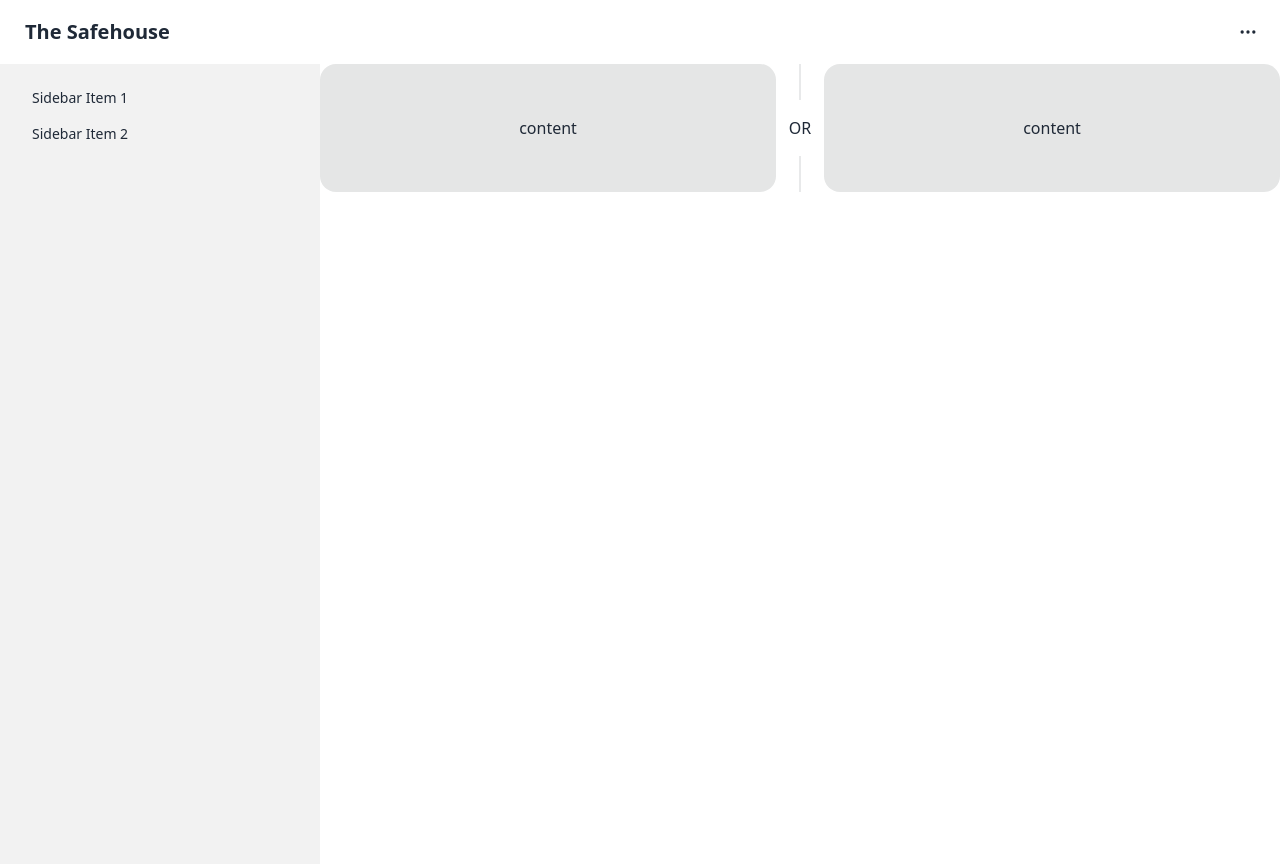
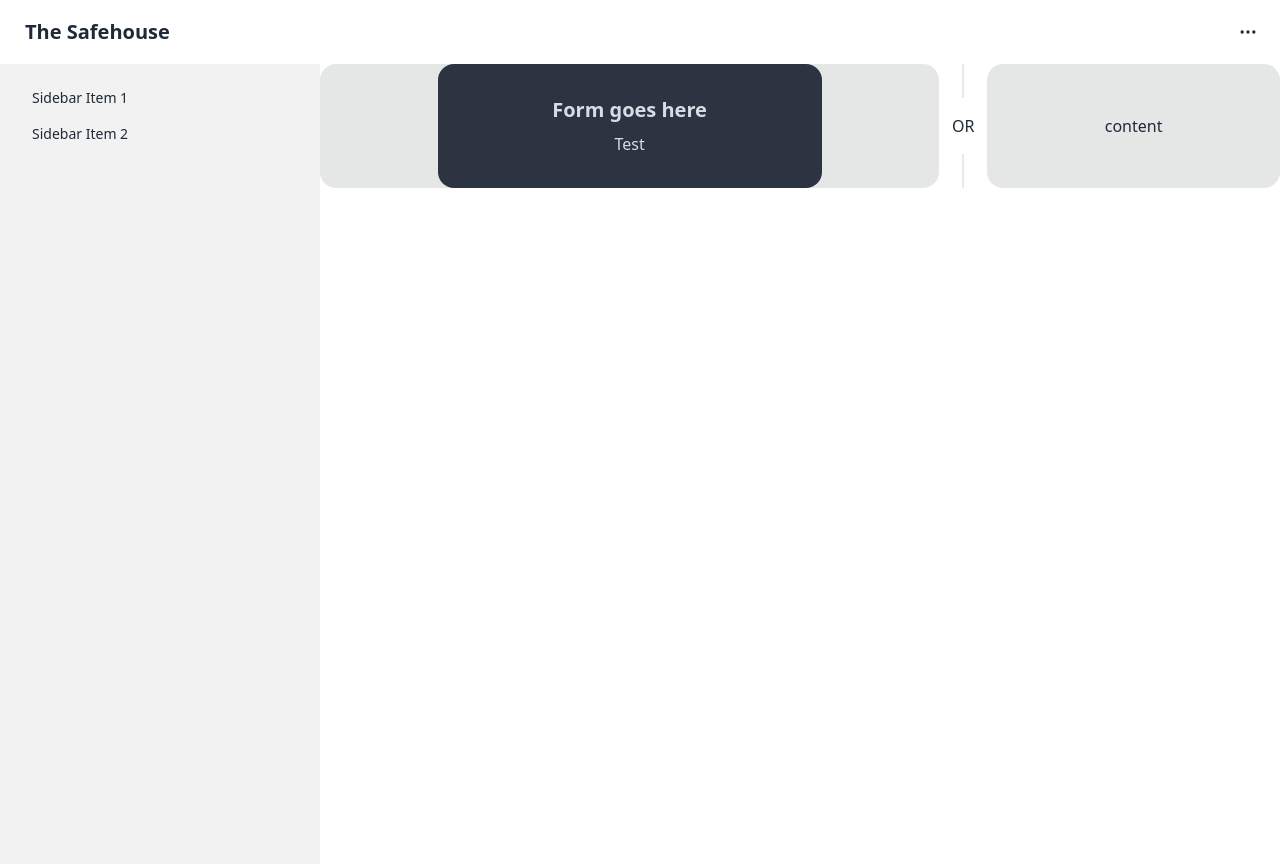
Before and after one commit to adnir-andrade/safehouse, a React (Vite) app in the folder frontend/: page / in a window 1280 px wide. Built offline with nearby package versions, Linux system fonts and the light colour scheme.

Commit message:
Add card component

```diff
--- a/frontend/src/App.jsx
+++ b/frontend/src/App.jsx
@@ -2,6 +2,7 @@ import { useState } from "react";
 import "./index.css";
 import Navbar from "./components/navbar";
 import Sidebar from "./components/sidebar";
+import Card from "./components/card";
 
 function App() {
   const [isChecked, setIsChecked] = useState(false);
@@ -16,11 +17,13 @@ function App() {
       <Navbar onClick={changeState} />
       <Sidebar isChecked={isChecked} onClick={changeState}>
         <div className="flex flex-col w-full lg:flex-row">
-          <div className="grid flex-grow h-32 card bg-base-300 rounded-box place-items-center">
-            content
+          <div className="grid flex-grow card bg-base-300 rounded-box place-items-center">
+            <Card title="Form goes here">
+              <p>Test</p>
+            </Card>
           </div>
           <div className="divider lg:divider-horizontal">OR</div>
-          <div className="grid flex-grow h-32 card bg-base-300 rounded-box place-items-center">
+          <div className="grid flex-grow card bg-base-300 rounded-box place-items-center">
             content
           </div>
         </div>
--- /dev/null
+++ b/frontend/src/components/card.jsx
@@ -0,0 +1,10 @@
+export default function Card({ title = "", children }) {
+  return (
+    <div className="card w-96 bg-neutral text-neutral-content">
+      <div className="card-body items-center text-center">
+        <h2 className="card-title">{title}</h2>
+        {children}
+      </div>
+    </div>
+  );
+}
```
